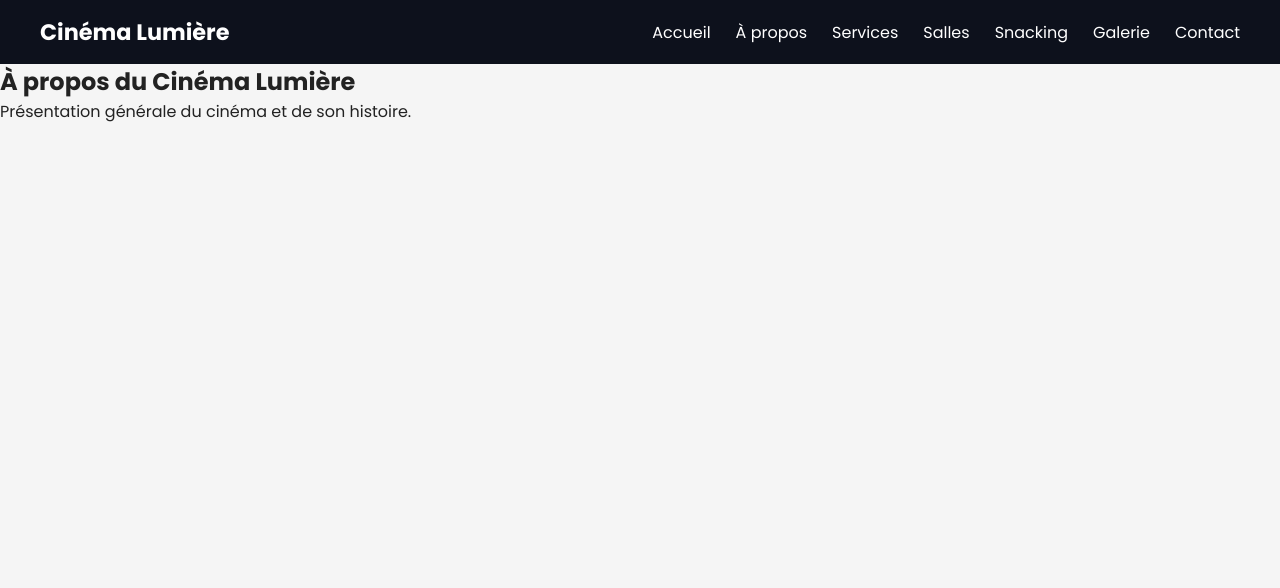
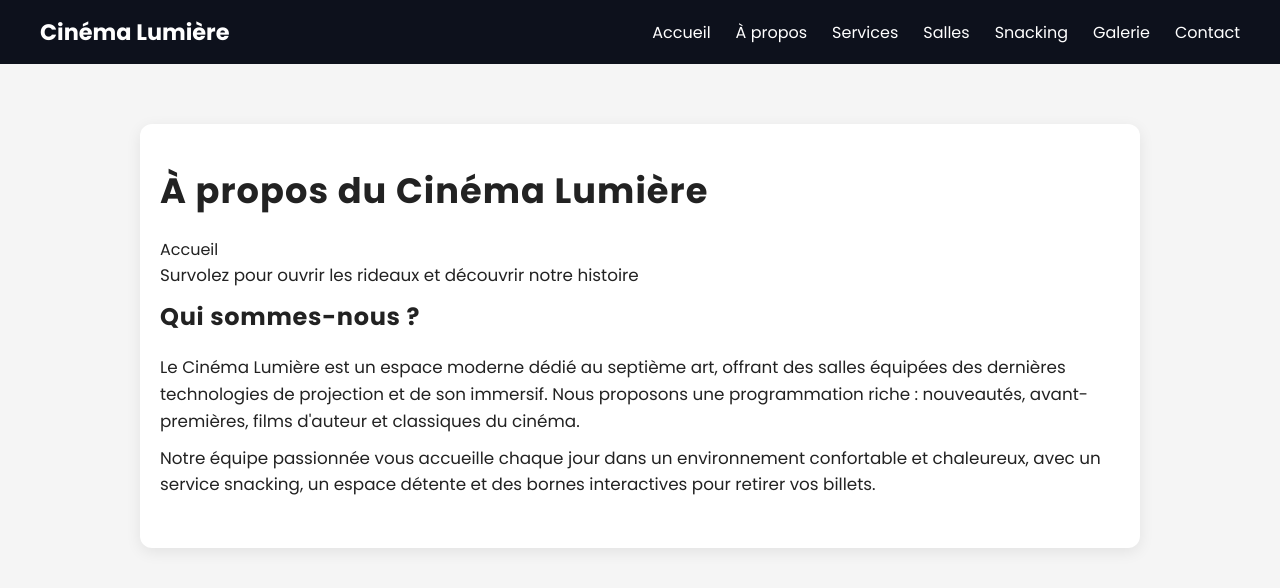
Before and after one commit to Stelina15/cinema, a plain HTML site: page about.html in a window 1280 px wide. Drawn offline with Linux system fonts and the light colour scheme.

Commit message:
ajout du texte à propos

```diff
--- a/about.html
+++ b/about.html
@@ -11,7 +11,7 @@
 <body>
 
   <header>
- <nav class="main-nav">
+    <nav class="main-nav">
       <div class="nav-logo">Cinéma Lumière</div>
       <ul>
         <li><a href="index.html">Accueil</a></li>
@@ -26,9 +26,33 @@
   </header>
 
   <main>
-    <section>
-    <h1>À propos du Cinéma Lumière</h1>
-    <p>Présentation générale du cinéma et de son histoire.</p>
+    <section class="about-section">
+      <header class="section-header">
+        <h1>À propos du Cinéma Lumière</h1>
+        <a href="index.html" class="return-btn">Accueil</a>
+      </header>
+
+      <div class="about-stage">
+        <p class="about-hint">
+          Survolez pour ouvrir les rideaux et découvrir notre histoire
+        </p>
+
+        <div class="curtain curtain-left"></div>
+        <div class="curtain curtain-right"></div>
+
+        <div class="about-content">
+          <h2>Qui sommes-nous ?</h2>
+          <p>
+            Le Cinéma Lumière est un espace moderne dédié au septième art, offrant des salles équipées des
+            dernières technologies de projection et de son immersif. Nous proposons une programmation riche :
+            nouveautés, avant-premières, films d'auteur et classiques du cinéma.
+          </p>
+          <p>
+            Notre équipe passionnée vous accueille chaque jour dans un environnement confortable et chaleureux,
+            avec un service snacking, un espace détente et des bornes interactives pour retirer vos billets.
+          </p>
+        </div>
+      </div>
     </section>
   </main>
 
--- a/css/bases.css
+++ b/css/bases.css
@@ -97,3 +97,35 @@ ul {
   background-color: #ffe388;
   transform: translateY(-2px);
 }
+/* ----- LAYOUT GLOBAL DES PAGES ----- */
+
+main {
+  padding: 60px 20px;
+}
+
+section {
+  max-width: 1000px;
+  margin: 0 auto;
+  padding: 40px 20px;
+  background-color: white;
+  border-radius: 12px;
+  box-shadow: 0 4px 15px rgba(0,0,0,0.08);
+}
+
+/* ----- TITRES ----- */
+
+h1, h2 {
+  margin-bottom: 20px;
+  font-weight: 700;
+  letter-spacing: 0.03em;
+}
+
+h1 {
+  font-size: 2.2rem;
+}
+
+p {
+  font-size: 1.05rem;
+  line-height: 1.6;
+  margin-bottom: 10px;
+}
```
